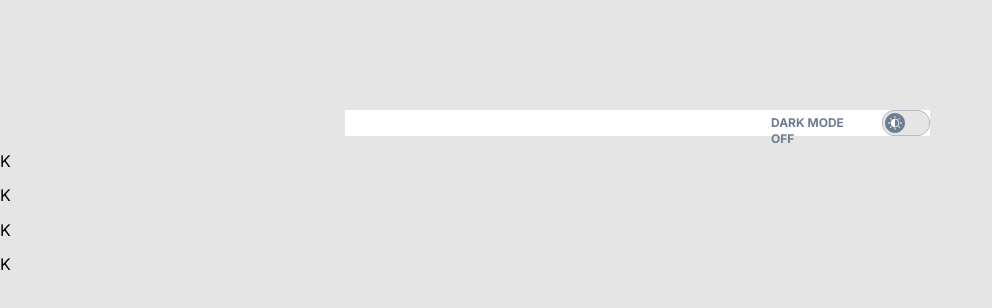
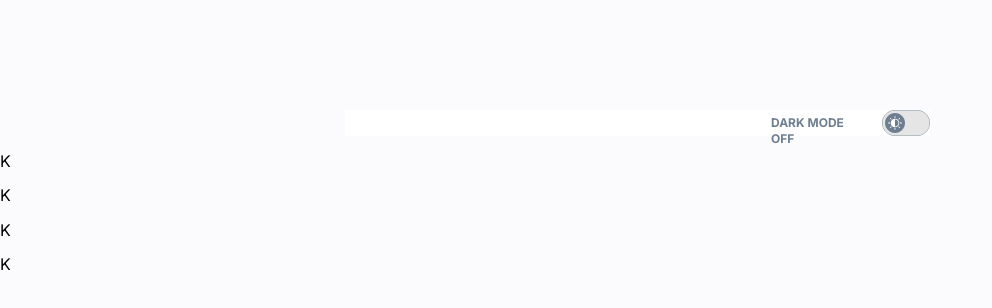
Before and after one commit to HaniaNassalska/personal-homepage, a React (Create React App) app: page / in a window 1280 px wide. Shown: the top 308 px of the page, without its empty margins (0-992 px from the left). Built offline with nearby package versions, Linux system fonts and the light colour scheme.

Commit message:
background color changed

```diff
--- a/src/GlobalStyle.js
+++ b/src/GlobalStyle.js
@@ -10,7 +10,7 @@ html {
   }
 
   body {
-    background-color: ${({theme})=> theme.colors.mercury};
+    background-color: ${({theme})=> theme.colors.whiteLilac};
     font-family: "Inter", sans-serif;
     word-break: break-word;
   }
```
